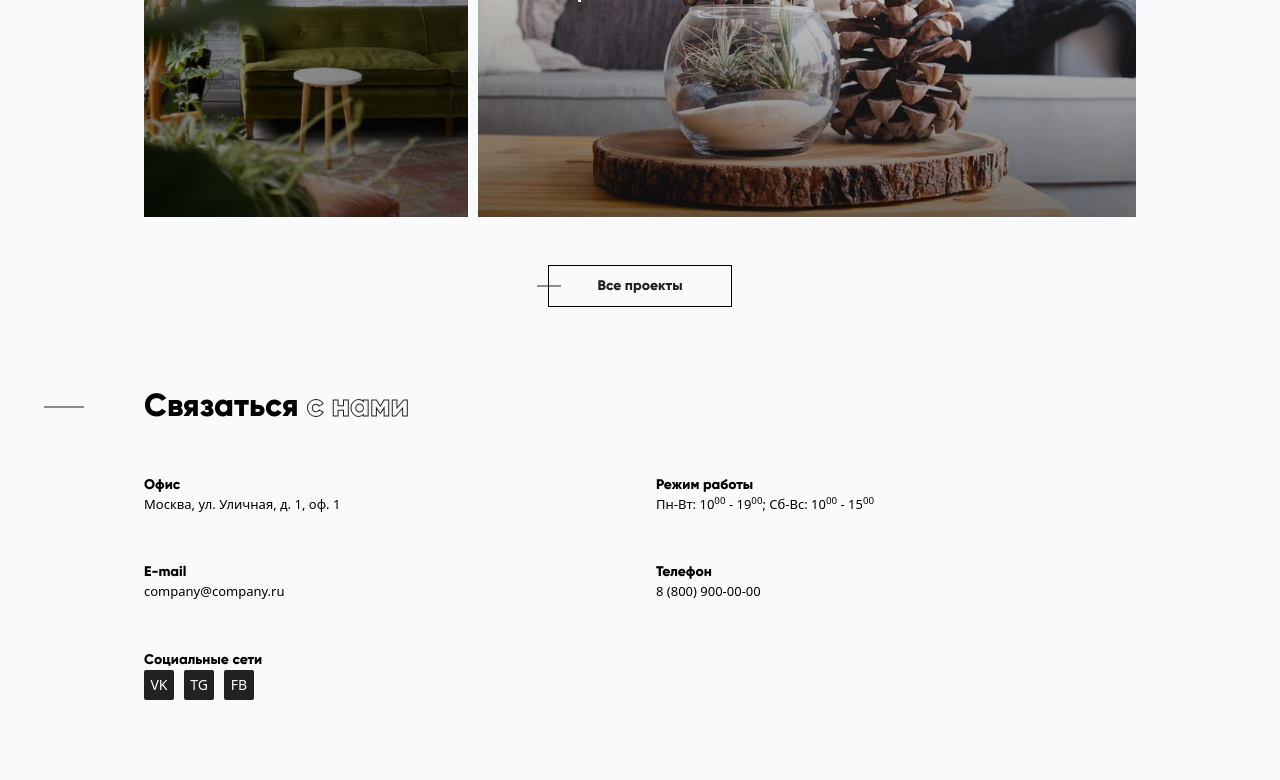
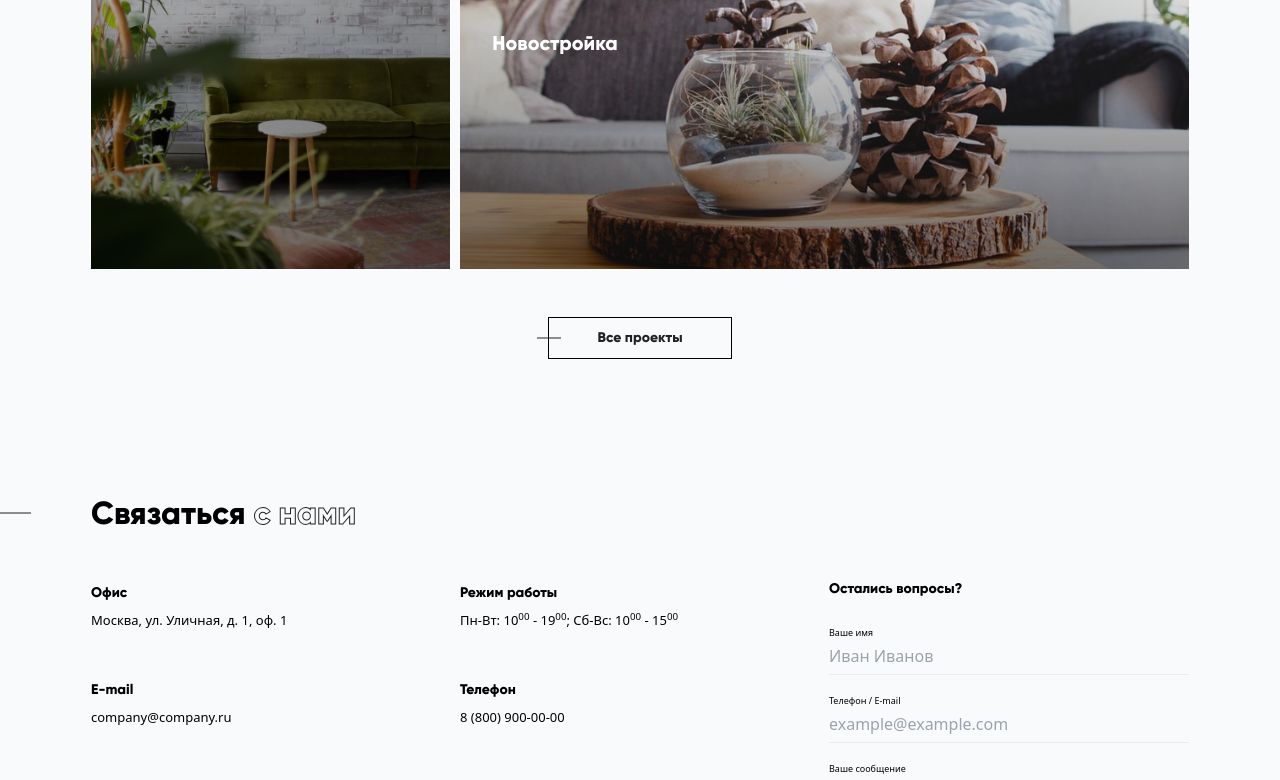
Before and after one commit to Soljdev/palladiumlab_test, a Vue app: page / in a window 1280 px wide. Shown: the part 2000-2780 px from the top of the page. Built offline with nearby package versions, Linux system fonts and the light colour scheme.

Commit message:
Форма обратной связи

```diff
--- a/src/views/Home.vue
+++ b/src/views/Home.vue
@@ -1,7 +1,7 @@
 <template>
   <div>
     <mainHeader />
-    <section class="max-w-screen-lg px-4 mx-auto">
+    <section class="max-w-[1130px] px-4 mx-auto">
       <h2 class="section-header heading-2">Примеры <span>выполненных</span> работ</h2>
       <div class="section-container">
         <div class="tail-container">
@@ -23,9 +23,9 @@
       </div>
     </section>
 
-    <section class="max-w-screen-lg px-4 mx-auto">
+    <section class="max-w-[1130px] px-4 mx-auto">
       <h2 class="section-header heading-2">Связаться <span>с нами</span></h2>
-      <div class="section-container">
+      <div class="section-container flex items-start gap-6">
         <div class="contacts-container">
           <div
             v-for="(item, index) in store.contacts"
@@ -47,10 +47,28 @@
             </div>
           </div>
         </div>
+        <div class="max-w-[360px] grow flex flex-col gap-5">
+          <div class="contacts-title">Остались вопросы?</div>
+          <label class="input-group">
+            <div class="input-label">Ваше имя</div>
+            <input class="input-field" type="text" placeholder="Иван Иванов">
+          </label>
+          <label class="input-group">
+            <div class="input-label">Телефон / E-mail</div>
+            <input class="input-field" type="text" placeholder="example@example.com">
+          </label>
+          <label class="input-group">
+            <div class="input-label">Ваше сообщение</div>
+            <input class="input-field" type="text" placeholder="Иван Иванов">
+          </label>
+          <div class="text-[9px] text-gray-500">Нажимая на кнопку «Получить консультацию», вы соглашаетесь <a href="#" class="text-[#222]">обработку персональных данных</a></div>
+          <div>
+            <div class="btn">Получить консультацию</div>
+          </div>
+        </div>
       </div>
     </section>
   </div>
-
 </template>
 
 <script lang="ts">
@@ -74,7 +92,11 @@
 <style>
 
 .section-header {
-  @apply mt-20 mb-12
+  @apply mt-32 pt-2 mb-10 pb-1
+}
+
+.section-container {
+
 }
 
 .tail-container {
@@ -148,11 +170,11 @@
 
 
 .contacts-container {
-  @apply grid grid-cols-1 md:grid-cols-2 gap-8 md:gap-y-[48px]
+  @apply grow grid grid-cols-1 md:grid-cols-2 gap-6 md:gap-y-[50px] pt-1
 }
 
 .contacts-title {
-  @apply font-display text-sm font-[800]
+  @apply font-display text-sm font-[800] pb-2
 }
 
 .contacts-content {
@@ -175,4 +197,28 @@
 .contacts-icon.--vk {}
 .contacts-icon.--fb {}
 .contacts-icon.--in {}
+
+.input-group {}
+
+.input-label {
+  font-size: 9px;
+  font-weight: 500;
+  line-height: 12px;
+  @apply font-body
+}
+
+.input-field {
+  border: none;
+  background: none;
+  border-radius: 0;
+  height: 36px;
+  outline: none;
+  vertical-align: middle;
+  border-bottom: 1px solid rgba(235, 235, 235, 1);
+  @apply w-full transition-all
+}
+
+.input-field:focus {
+  border-bottom: 1px solid #222;
+}
 </style>
```
